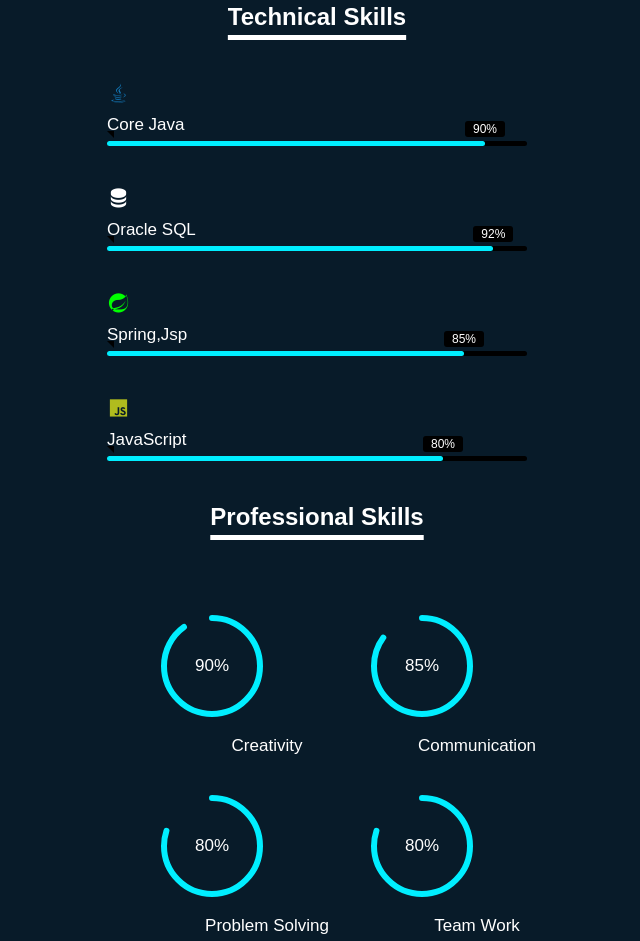
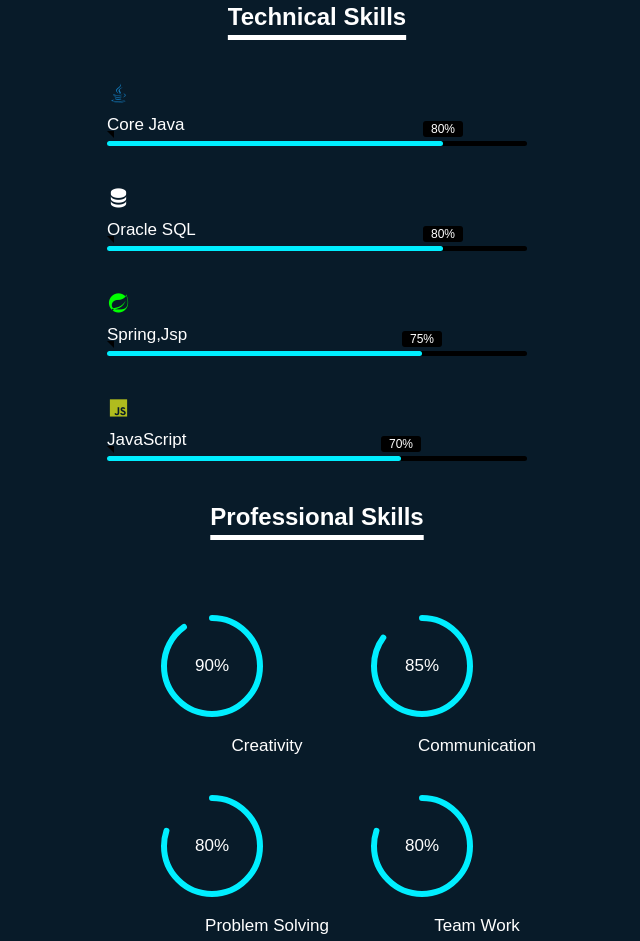
Before and after one commit to GokulMuthusamy23/Gokul-sProfile, a plain HTML site: page index.html in a window 1280 px wide. Shown: the part 1769-2710 px from the top of the page, without its empty margins (103-743 px from the left). Drawn offline with nearby package versions, Linux system fonts and the light colour scheme.

Commit message:
i change progress lines  values

```diff
--- a/stylesheet.css
+++ b/stylesheet.css
@@ -320,16 +320,16 @@ section{
     transform-origin: left;
 }
 .progress-line.java span{
-    width: 90%;
+    width: 80%;
 }
 .progress-line.sql span{
-    width: 92%;
+    width: 80%;
 }
 .progress-line.jsp span{
-    width: 85%;
+    width: 75%;
 }
 .progress-line.js span{
-    width: 80%;
+    width: 70%;
 }
 .progress-line span::after{
     position: absolute;
@@ -344,16 +344,16 @@ section{
     opacity: 0;
 }
 .progress-line.java span::after{
-    content: "90%";
+    content: "80%";
 }
 .progress-line.sql span::after{
-    content: "92%";
+    content: "80%";
 }
 .progress-line.jsp span::after{
-    content: "85%";
+    content: "75%";
 }
 .progress-line.js span::after{
-    content: "80%";
+    content: "70%";
 }
 .progress-line span::before{
     content: "";
```
